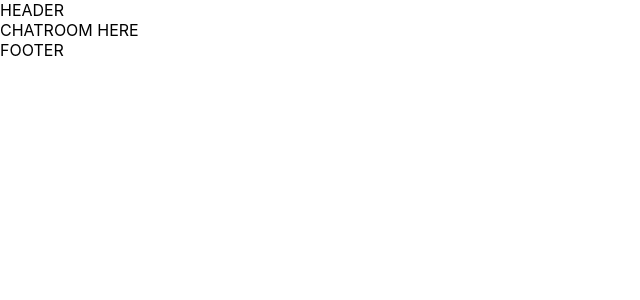
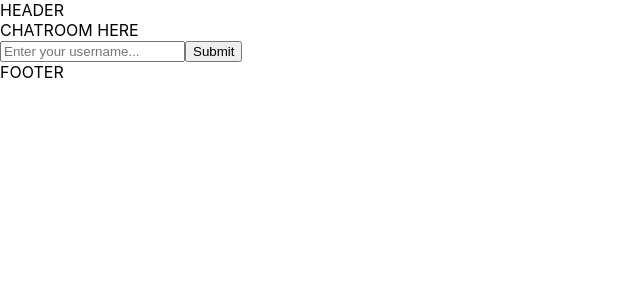
Before and after one commit to isaiahsilvani/projects-argus, a React (Create React App) app in the folder chatroom/client/: page / in a window 1280 px wide. Shown: the top 300 px of the page, without its empty margins (0-640 px from the left). Built offline with nearby package versions, Linux system fonts and the light colour scheme; no server answers.

Commit message:
username form

```diff
--- a/chatroom/client/src/components/Chatroom/Chatroom.tsx
+++ b/chatroom/client/src/components/Chatroom/Chatroom.tsx
@@ -39,6 +39,29 @@ const Chatroom: React.FC = () => {
   return (
     <div className="chatroom">
       CHATROOM HERE
+      {
+        !connected &&
+          <>
+            <form onSubmit={e => {
+              e.preventDefault()
+              handleConnection()
+            }}>
+              <input
+                type="text"
+                value={username}
+                onChange={e => setUsername(e.target.value)}
+                placeholder="Enter your username..." />
+              <button type='submit'>Submit</button>
+            </form>
+          </>
+      }
+
+      {
+        connected &&
+        <div>
+          Connected!!
+        </div>
+      }
       <ToastContainer position="bottom-right" />
     </div>
   );
```
